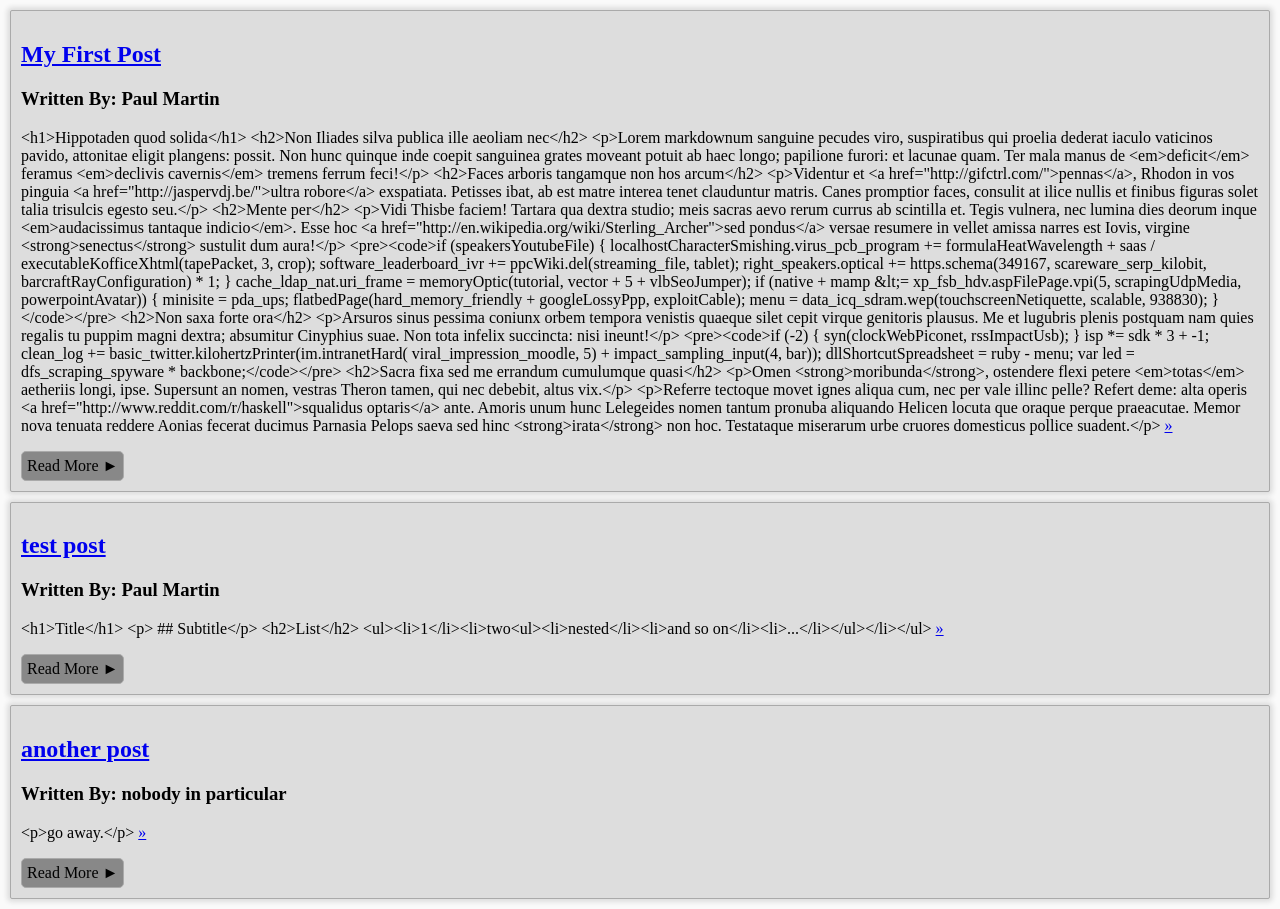
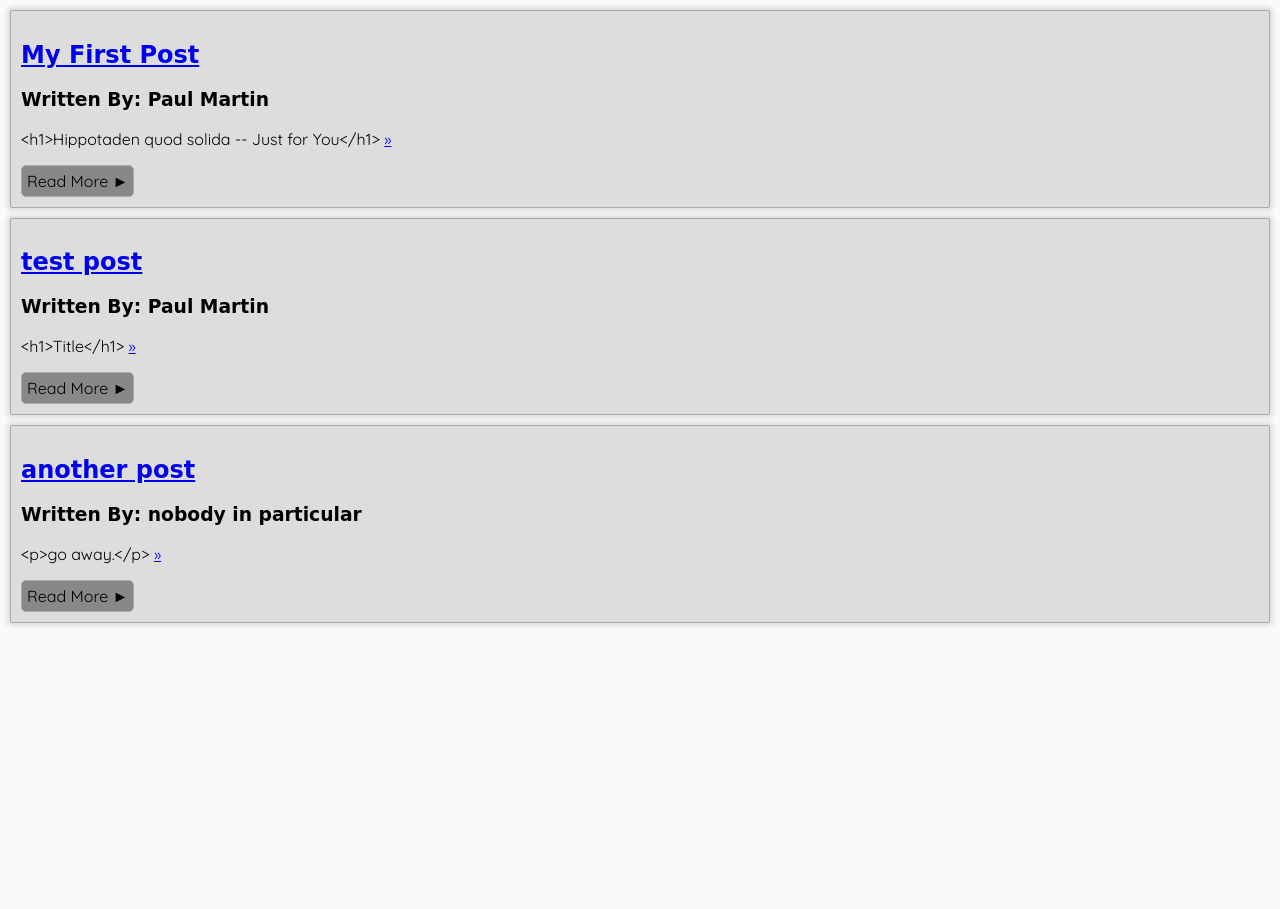
Before and after one commit to MobiusHorizons/awesome-cms, a website: page index.html in a window 1280 px wide. After the commit the page ends 800 px from the top, so only its background shows below. Drawn offline with Linux system fonts and the light colour scheme; a web font is replaced by a local one.

Commit message:
update post 0

```diff
--- a/index.html
+++ b/index.html
@@ -1,12 +1,18 @@
 <!DOCTYPE html>
 <html>
 <head>
+  <link href='https://fonts.googleapis.com/css?family=Quicksand|Modern+Antiqua' rel='stylesheet' type='text/css'>
   <title> blog title </title>
   <style>
+h1,h2,h3{
+  font-family: 'Modern Antiqua', cursive;
+}
+
 body{
   background-color: #FAFAFA;
   min-height: 10px;
-  margin: 0px
+  margin: 0px;
+  font-family: 'Quicksand', sans-serif;
 }
 .header{
   width: 100%;
@@ -52,72 +58,8 @@ body{
       </header>
       <h3>Written By: Paul Martin </h3>
       <section class="post-exceprt">
-        <p>&lt;h1&gt;Hippotaden quod solida&lt;/h1&gt;
-
-&lt;h2&gt;Non Iliades silva publica ille aeoliam nec&lt;/h2&gt;
-
-&lt;p&gt;Lorem markdownum sanguine pecudes viro, suspiratibus qui proelia dederat iaculo
-vaticinos pavido, attonitae eligit plangens: possit. Non hunc quinque inde
-coepit sanguinea grates moveant potuit ab haec longo; papilione furori: et
-lacunae quam. Ter mala manus de &lt;em&gt;deficit&lt;/em&gt; feramus &lt;em&gt;declivis cavernis&lt;/em&gt; tremens
-ferrum feci!&lt;/p&gt;
-
-&lt;h2&gt;Faces arboris tangamque non hos arcum&lt;/h2&gt;
-
-&lt;p&gt;Videntur et &lt;a href&#x3D;&quot;http://gifctrl.com/&quot;&gt;pennas&lt;/a&gt;, Rhodon in vos pinguia &lt;a href&#x3D;&quot;http://jaspervdj.be/&quot;&gt;ultra
-robore&lt;/a&gt; exspatiata. Petisses ibat, ab est matre interea
-tenet clauduntur matris. Canes promptior faces, consulit at ilice nullis et
-finibus figuras solet talia trisulcis egesto seu.&lt;/p&gt;
-
-&lt;h2&gt;Mente per&lt;/h2&gt;
-
-&lt;p&gt;Vidi Thisbe faciem! Tartara qua dextra studio; meis sacras aevo rerum currus ab
-scintilla et. Tegis vulnera, nec lumina dies deorum inque &lt;em&gt;audacissimus tantaque
-indicio&lt;/em&gt;. Esse hoc &lt;a href&#x3D;&quot;http://en.wikipedia.org/wiki/Sterling_Archer&quot;&gt;sed pondus&lt;/a&gt;
-versae resumere in vellet amissa narres est Iovis, virgine &lt;strong&gt;senectus&lt;/strong&gt; sustulit
-dum aura!&lt;/p&gt;
-
-&lt;pre&gt;&lt;code&gt;if (speakersYoutubeFile) {
-    localhostCharacterSmishing.virus_pcb_program +&#x3D; formulaHeatWavelength +
-            saas / executableKofficeXhtml(tapePacket, 3, crop);
-    software_leaderboard_ivr +&#x3D; ppcWiki.del(streaming_file, tablet);
-    right_speakers.optical +&#x3D; https.schema(349167, scareware_serp_kilobit,
-            barcraftRayConfiguration) * 1;
-}
-cache_ldap_nat.uri_frame &#x3D; memoryOptic(tutorial, vector + 5 + vlbSeoJumper);
-if (native + mamp &amp;lt;&#x3D; xp_fsb_hdv.aspFilePage.vpi(5, scrapingUdpMedia,
-        powerpointAvatar)) {
-    minisite &#x3D; pda_ups;
-    flatbedPage(hard_memory_friendly + googleLossyPpp, exploitCable);
-    menu &#x3D; data_icq_sdram.wep(touchscreenNetiquette, scalable, 938830);
-}&lt;/code&gt;&lt;/pre&gt;
-
-&lt;h2&gt;Non saxa forte ora&lt;/h2&gt;
-
-&lt;p&gt;Arsuros sinus pessima coniunx orbem tempora venistis quaeque silet cepit virque
-genitoris plausus. Me et lugubris plenis postquam nam quies regalis tu puppim
-magni dextra; absumitur Cinyphius suae. Non tota infelix succincta: nisi ineunt!&lt;/p&gt;
-
-&lt;pre&gt;&lt;code&gt;if (-2) {
-    syn(clockWebPiconet, rssImpactUsb);
-}
-isp *&#x3D; sdk * 3 + -1;
-clean_log +&#x3D; basic_twitter.kilohertzPrinter(im.intranetHard(
-        viral_impression_moodle, 5) + impact_sampling_input(4, bar));
-dllShortcutSpreadsheet &#x3D; ruby - menu;
-var led &#x3D; dfs_scraping_spyware * backbone;&lt;/code&gt;&lt;/pre&gt;
-
-&lt;h2&gt;Sacra fixa sed me errandum cumulumque quasi&lt;/h2&gt;
-
-&lt;p&gt;Omen &lt;strong&gt;moribunda&lt;/strong&gt;, ostendere flexi petere &lt;em&gt;totas&lt;/em&gt; aetheriis longi, ipse.
-Supersunt an nomen, vestras Theron tamen, qui nec debebit, altus vix.&lt;/p&gt;
-
-&lt;p&gt;Referre tectoque movet ignes aliqua cum, nec per vale illinc pelle? Refert deme:
-alta operis &lt;a href&#x3D;&quot;http://www.reddit.com/r/haskell&quot;&gt;squalidus optaris&lt;/a&gt; ante. Amoris
-unum hunc Lelegeides nomen tantum pronuba aliquando Helicen locuta que oraque
-perque praeacutae. Memor nova tenuata reddere Aonias fecerat ducimus Parnasia
-Pelops saeva sed hinc &lt;strong&gt;irata&lt;/strong&gt; non hoc. Testataque miserarum urbe cruores
-domesticus pollice suadent.&lt;/p&gt; <a class="read-more" href="posts/My-First-Post.html">&raquo;</a></p>
+        <p>&lt;h1&gt;Hippotaden quod solida -- Just for You&lt;/h1&gt;
+ <a class="read-more" href="posts/My-First-Post.html">&raquo;</a></p>
       </section>
       <a class="btn" href="posts/My-First-Post.html">Read More</a>
     </div>
@@ -128,12 +70,7 @@ domesticus pollice suadent.&lt;/p&gt; <a class="read-more" href="posts/My-First-
       <h3>Written By: Paul Martin </h3>
       <section class="post-exceprt">
         <p>&lt;h1&gt;Title&lt;/h1&gt;
-
-&lt;p&gt; ## Subtitle&lt;/p&gt;
-
-&lt;h2&gt;List&lt;/h2&gt;
-
-&lt;ul&gt;&lt;li&gt;1&lt;/li&gt;&lt;li&gt;two&lt;ul&gt;&lt;li&gt;nested&lt;/li&gt;&lt;li&gt;and so on&lt;/li&gt;&lt;li&gt;...&lt;/li&gt;&lt;/ul&gt;&lt;/li&gt;&lt;/ul&gt; <a class="read-more" href="posts/test-post.html">&raquo;</a></p>
+ <a class="read-more" href="posts/test-post.html">&raquo;</a></p>
       </section>
       <a class="btn" href="posts/test-post.html">Read More</a>
     </div>
```
Also changed, not shown: api/posts.json (+1 -1 lines), posts/My-First-Post.html (+1 -1 lines).
